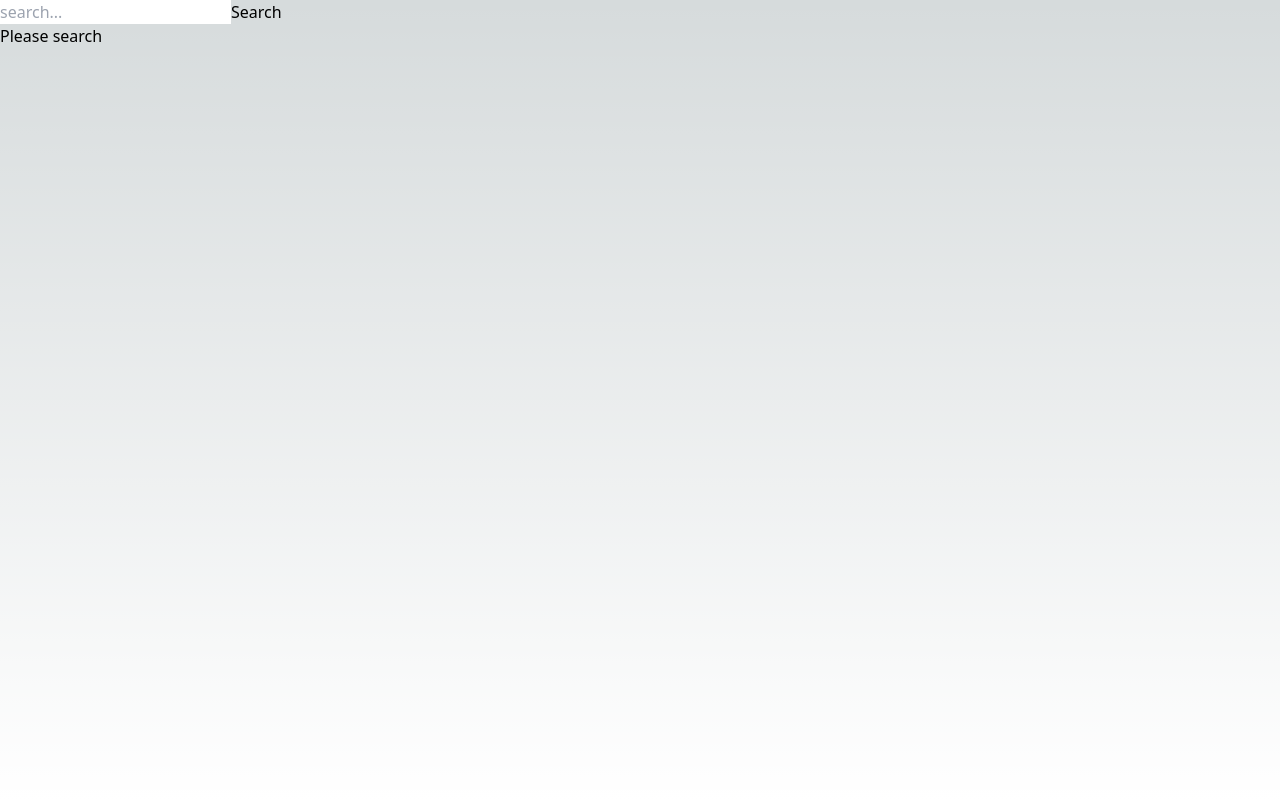
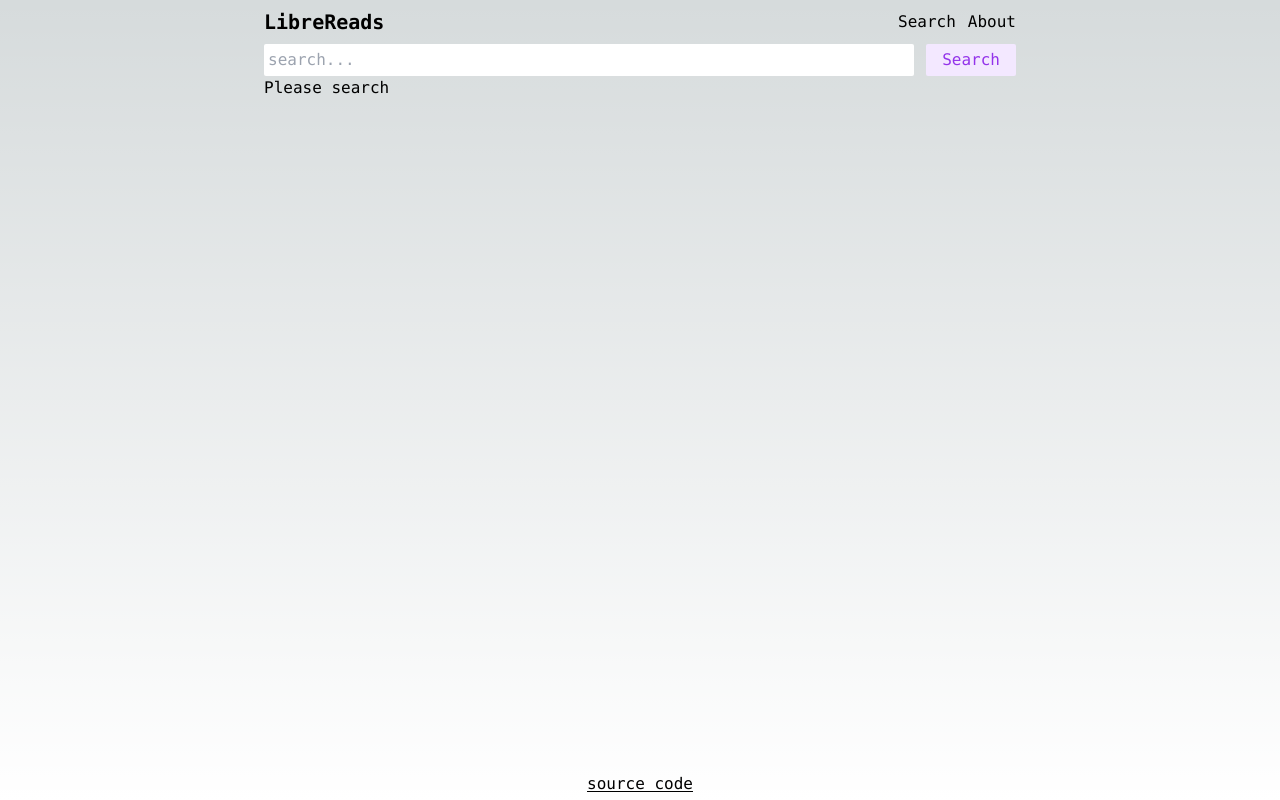
Before and after one commit to lmssiehdev/librereads, a Next.js app: page /search in a window 1280 px wide. Built offline with nearby package versions, Linux system fonts and the light colour scheme.

Commit message:
display similar books

```diff
--- /dev/null
+++ b/src/app/book/[id]/getBook.tsx
@@ -0,0 +1,44 @@
+import RawBook from "@/types/rawBook";
+
+interface Props {
+  info: RawBook;
+}
+
+export default async function BookInfo({ info }: Props) {
+  const {
+    imageUrl,
+    title,
+    description,
+    genres,
+    averageRating,
+    authorName,
+    similarBooksUrl,
+  } = info;
+
+  return (
+    <div>
+      <div className="flex gap-3">
+        <div className="h-[260px] w-[180px] overflow-hidden rounded object-fill">
+          <img
+            className="h-full w-full inline-block"
+            src={imageUrl}
+            alt={`${title} cover image`}
+          />
+        </div>
+        <div className="flex-1">
+          <h1 className="text-lg font-bold">{title}</h1>
+          <h3>rating: {averageRating}</h3>
+          <p>author: {authorName} </p>
+          <p>{description.substring(0, 300)}</p>
+          <div className="flex gap-x-3 flex-wrap">
+            {genres.map(({ webUrl, name }) => (
+              <a className="text-purple-600" key={name} href={webUrl}>
+                {name}
+              </a>
+            ))}
+          </div>
+        </div>
+      </div>
+    </div>
+  );
+}
--- a/src/app/book/[id]/layout.tsx
+++ b/src/app/book/[id]/layout.tsx
@@ -3,5 +3,10 @@ export default function RootLayout({
 }: {
   children: React.ReactNode;
 }) {
-  return <div className="max-w-screen-md mx-auto">{children}</div>;
+  return (
+    <div className="max-w-screen-md mx-auto">
+      {children}
+      {/* @ts-ignore */}
+    </div>
+  );
 }
--- a/src/app/book/[id]/page.tsx
+++ b/src/app/book/[id]/page.tsx
@@ -1,8 +1,10 @@
 import RawBook from "@/types/rawBook";
 import { axiosInstance } from "@/utils/axiosInstance";
 import * as cheerio from "cheerio";
+import BookInfo from "./getBook";
+import SimilarBooks from "./similarBooks";
 
-async function fetch(id = 7235533) {
+export async function fetchBookDetails(id = 7235533) {
   const res = await axiosInstance(`/book/show/${id}`);
   const $ = cheerio.load(res.data);
   const rawData = $("script#__NEXT_DATA__").text();
@@ -10,45 +12,24 @@ async function fetch(id = 7235533) {
   const parsedRawData: any = JSON.parse(rawData);
   const cleanedUpData = cleanUpTitle(parsedRawData);
 
-  return cleanedUpData as RawBook;
+  return cleanedUpData;
 }
 
-export default async function Book({
+export default async function BookPage({
   params,
 }: {
   params: {
     id: number;
   };
 }) {
-  const { imageUrl, title, description, genres, averageRating, authorName } =
-    await fetch(params.id);
+  const bookInfo = await fetchBookDetails(params.id);
 
   return (
     <div>
-      <div className="flex gap-3">
-        <div className="h-[260px] w-[180px] overflow-hidden rounded object-fill">
-          <img
-            className="h-full w-full inline-block"
-            src={imageUrl}
-            alt={`${title} cover image`}
-          />
-        </div>
-        <div className="flex-1">
-          <h1 className="text-lg font-bold">{title}</h1>
-          <h3>rating: {averageRating}</h3>
-          <p>author: {authorName} </p>
-          <p>{description.substring(0, 300)}</p>
-          <div className="flex gap-x-3 flex-wrap">
-            {genres.map(({ webUrl, name }) => (
-              <a className="text-purple-600" key={name} href={webUrl}>
-                {name}
-              </a>
-            ))}
-          </div>
-        </div>
-      </div>
-      {/* <SimilarBooks /> */}
-      {/* <pre>{JSON.stringify(cleanedUpData, null, 2)}</pre> */}
+      {/* @ts-expect-error Async Server Component */}
+      <BookInfo info={bookInfo} />
+      {/* @ts-expect-error Async Server Component */}
+      <SimilarBooks url={bookInfo.similarBooksUrl} />
     </div>
   );
 }
@@ -79,6 +60,7 @@ function cleanUpTitle(rawProps: {
   const { title, imageUrl, bookGenres, description } = data[book];
   const {
     stats: { averageRating, ratingsCount, textReviewsCount },
+    legacyId,
   } = data[work];
 
   const genres = bookGenres.map(
@@ -99,5 +81,6 @@ function cleanUpTitle(rawProps: {
     ...{ averageRating, ratingsCount, textReviewsCount },
     genres,
     authorName,
+    similarBooksUrl: legacyId || 8134945,
   };
 }
--- a/src/app/book/[id]/similarBooks.tsx
+++ b/src/app/book/[id]/similarBooks.tsx
@@ -1,6 +1,9 @@
 import { axiosInstance } from "@/utils/axiosInstance";
 import * as cheerio from "cheerio";
 import Link from "next/link";
+const jsdom = require("jsdom");
+
+const { JSDOM } = jsdom;
 
 interface SimilarBook {
   book: {
@@ -15,16 +18,20 @@ interface JSONSimilarBooks {
   similarBooks: Array<SimilarBook>;
 }
 
-async function fetch(id = 2116675) {
+async function fetch(id: number) {
   try {
-    const res = await axiosInstance(`/book/similar/${id}`);
+    const res = await axiosInstance(`/book/similar/${8134945}`);
     const $ = cheerio.load(res.data);
-    const rawData = $("[data-react-props]:not(:first-child)").data(
-      "reactProps"
-    ) as JSONSimilarBooks;
+    const rawHTML = $("body").html();
 
-    const formatedBooks = Object.values(rawData.similarBooks).map(
-      ({ book }) => {
+    const dom = new JSDOM(rawHTML);
+    const rawData = dom.window.document
+      .querySelector("[data-react-props]:not(:first-child)")
+      .getAttribute("data-react-props");
+
+    const { similarBooks } = JSON.parse(rawData) as JSONSimilarBooks;
+
+    const formatedBooks = Object.values(similarBooks).map(({ book }) => {
       const { imageUrl, bookId, avgRating, title } = book;
 
       return {
@@ -33,8 +40,7 @@ async function fetch(id = 2116675) {
         avgRating,
         title,
       };
-      }
-    );
+    });
 
     return formatedBooks;
   } catch (err) {
@@ -52,6 +58,8 @@ export default async function SimilarBooks({ id }: Props) {
   if (!res) return <div>yikes! there was an error, please try again.</div>;
 
   return (
+    <div>
+      <h3 className="py-2">Similar Books</h3>
       <div className="grid grid-cols-4 gap-3">
         {res.map(({ bookId, title, imageUrl }) => {
           return (
@@ -63,8 +71,6 @@ export default async function SimilarBooks({ id }: Props) {
                   alt={`${title} book cover`}
                 />
               </div>
-            ResponsiveImage src AverageRating__ratingValue span textContent
-            BookCard__authorName textContent BookCard__title textContent
               <Link href={`/book/${bookId}`}>
                 <span className="text-sm text-center"> {title} </span>
               </Link>
@@ -72,5 +78,6 @@ export default async function SimilarBooks({ id }: Props) {
           );
         })}
       </div>
+    </div>
   );
 }
--- a/src/app/layout.tsx
+++ b/src/app/layout.tsx
@@ -1,3 +1,4 @@
+import Link from "next/link";
 import "./globals.css";
 import { Inter } from "next/font/google";
 
@@ -15,7 +16,44 @@ export default function RootLayout({
 }) {
   return (
     <html lang="en">
-      <body className="min-h-screen">{children}</body>
+      <body className="flex flex-col min-h-screen max-w-screen-md mx-auto font-mono px-2">
+        <Navbar />
+        <div className="flex-1">{children}</div>
+        <Footer />
+      </body>
     </html>
   );
 }
+
+const Navbar = () => {
+  return (
+    <div className="py-2">
+      <nav className="flex justify-between items-center">
+        <h1 className="text-xl font-bold">
+          <Link href="/">LibreReads</Link>
+        </h1>
+        <ul className="flex gap-3 items-center">
+          <li>
+            <Link href="/search/">Search</Link>
+          </li>
+          <li>
+            <Link href="/search/">About</Link>
+          </li>
+        </ul>
+      </nav>
+    </div>
+  );
+};
+
+const Footer = () => {
+  return (
+    <div className="text-center py-1">
+      <a
+        className="underline underline-offset-2"
+        href="https://github.com/lmssiehdev/librereads"
+      >
+        source code
+      </a>
+    </div>
+  );
+};
--- a/src/app/search/components/SearchInput.tsx
+++ b/src/app/search/components/SearchInput.tsx
@@ -8,17 +8,24 @@ export default function SearchInput() {
 
   return (
     <form
+      className="flex gap-3"
       onSubmit={(e) => {
         e.preventDefault();
         router.push(`/search?q=${searchTerm.replace(" ", "+")}`);
       }}
     >
       <input
+        className="w-full rounded-sm p-1"
         value={searchTerm}
         onChange={(e) => setSearchTerm(e.target.value)}
         placeholder="search..."
       />
-      <button type="submit">Search</button>
+      <button
+        type="submit"
+        className="inline-block bg-purple-100 text-purple-600 px-4 py-1 rounded-sm"
+      >
+        Search
+      </button>
     </form>
   );
 }
--- a/src/app/search/page.tsx
+++ b/src/app/search/page.tsx
@@ -2,7 +2,6 @@ import RawBook from "@/types/rawBook";
 import { axiosInstance } from "@/utils/axiosInstance";
 import * as cheerio from "cheerio";
 import Link from "next/link";
-import { Fragment } from "react";
 
 const jsdom = require("jsdom");
 
@@ -53,7 +52,7 @@ export default async function Book({
   return (
     <div>
       {JSON.stringify(searchParams)}
-      <div className="grid gap-3 md:grid-cols-[repeat(auto-fill,185px)] grid-cols-[repeat(auto-fill,100px)]">
+      <div className="grid gap-3 md:grid-cols-[repeat(auto-fill,185px)] grid-cols-[repeat(4,1fr)]">
         {searchReseult?.map(({ title, bookId, imageUrl }) => {
           return (
             <div key={title} className="">
@@ -64,7 +63,7 @@ export default async function Book({
                   alt={`${title} book cover`}
                 />
               </div>
-              <Link className="text-center text-sm" href={`/book/${bookId}`}>
+              <Link className="text-center text-xs" href={`/book/${bookId}`}>
                 {title}
               </Link>
             </div>
--- a/src/types/rawBook.ts
+++ b/src/types/rawBook.ts
@@ -10,4 +10,5 @@ export default interface RawBook {
     webUrl: string;
   }>;
   authorName: string;
+  similarBooksUrl: string;
 }
```
Lines whose indentation alone changed are shown as unchanged.
